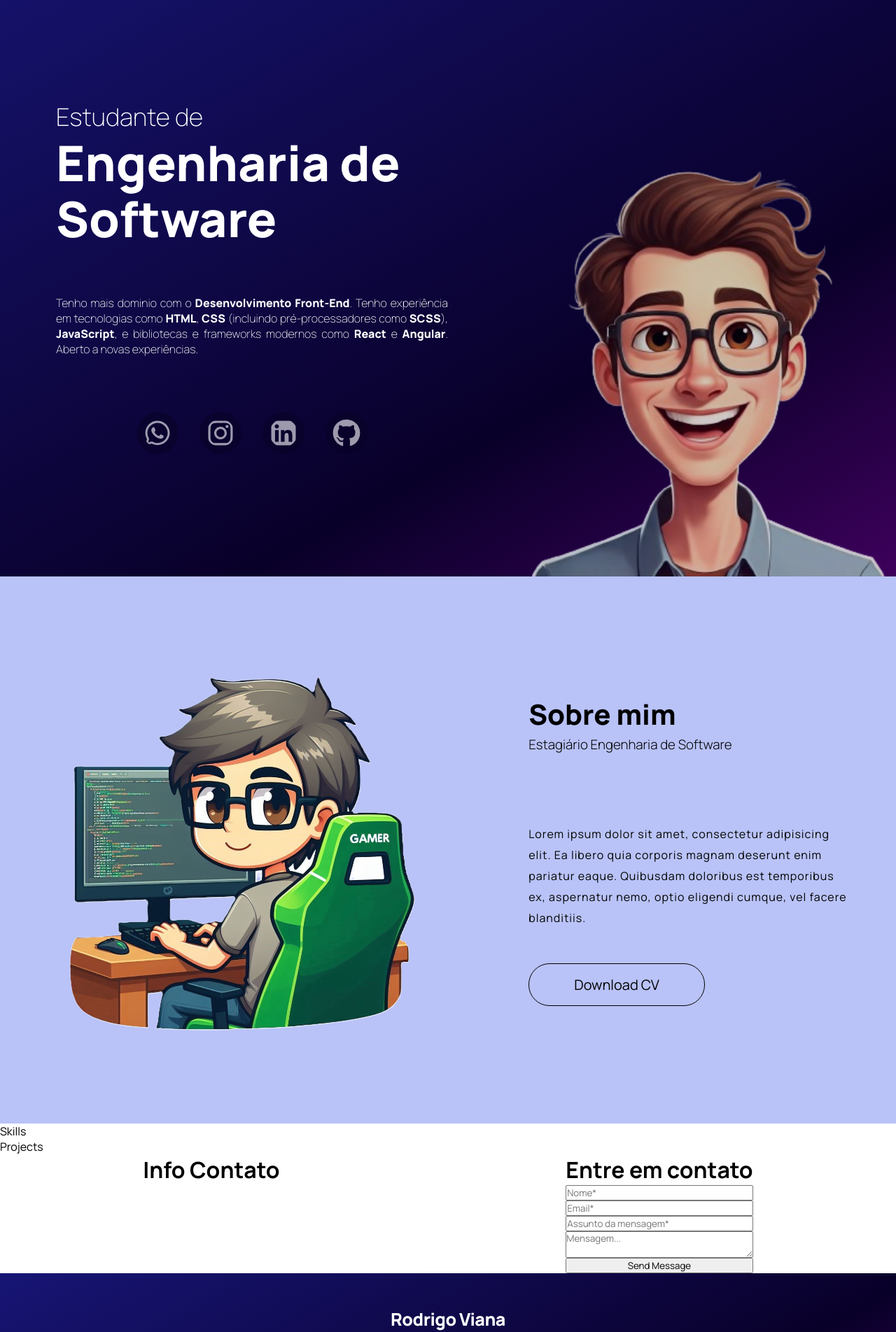
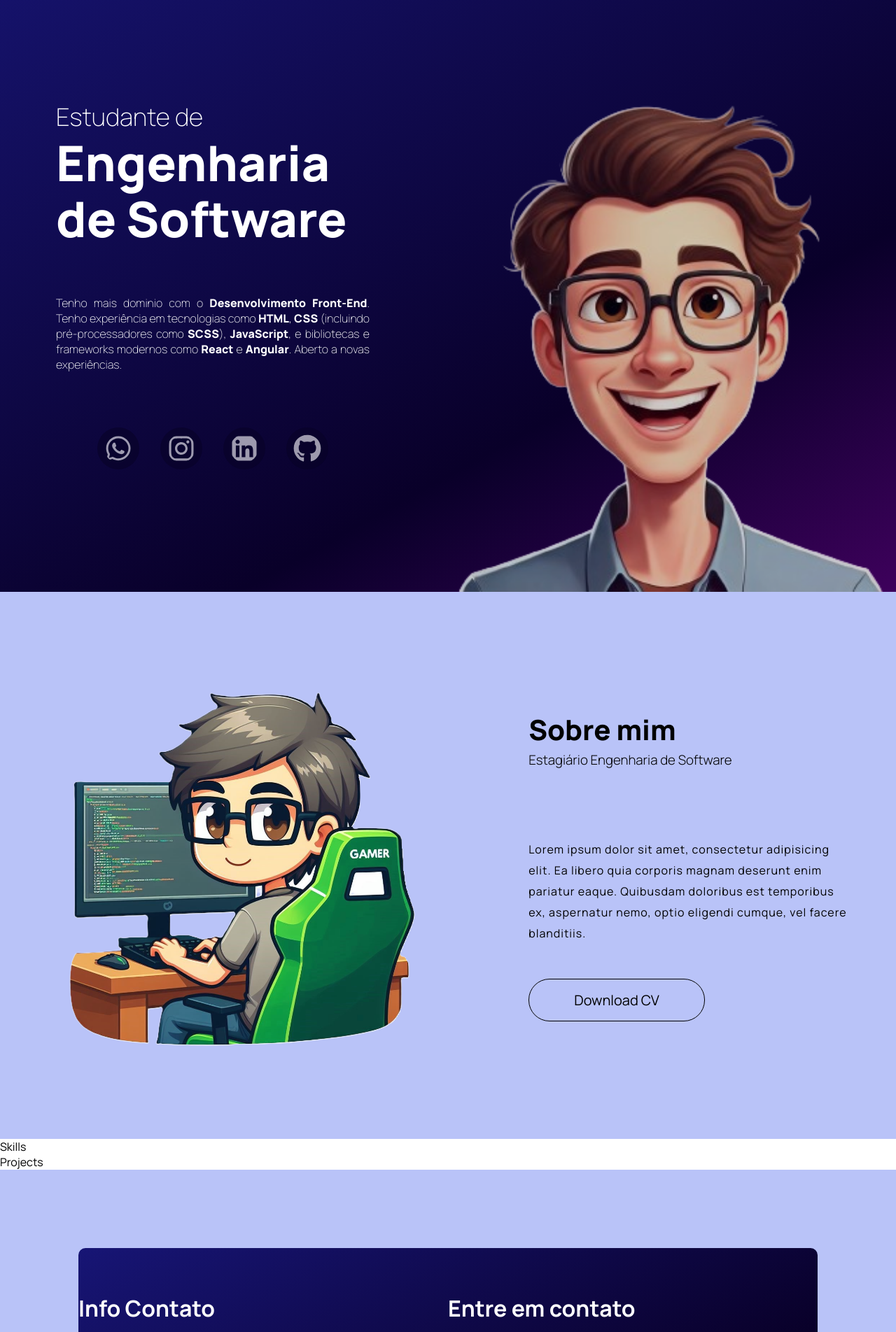
Before and after one commit to RodrigoResendeViana/Portifolio, a React (Create React App) app: page / in a window 1280 px wide. Shown: the part 180-2084 px from the top of the page at 70% size. Built offline with nearby package versions, Linux system fonts and the light colour scheme.

Commit message:
Comecando a parte de contato

```diff
--- a/src/container/Contact/Contact.css
+++ b/src/container/Contact/Contact.css
@@ -1,9 +1,29 @@
+.portiflio__contact-fundo {
+  background: #b9c3f8;
+  padding: 7rem;
+}
+
 .portifolio__contact {
   display: flex;
-  justify-content: space-around;
+  color: white;
+  border-radius: 10px;
+  padding: 4rem 0;
+}
+
+.portifolio__contact-info {
+  flex: 1;
 }
 
 .portifolio__contact-form {
+  flex: 1;
   display: flex;
   flex-direction: column;
+}
+.portifolio__contact-form input, .portifolio__contact-form textarea {
+  background: transparent;
+  border: none;
+  border-bottom: 1px solid white;
+  color: white;
+  margin: 1rem 0;
+  padding: 0 0.5rem;
 }/*# sourceMappingURL=Contact.css.map */
--- a/src/container/Contact/Contact.jsx
+++ b/src/container/Contact/Contact.jsx
@@ -43,7 +43,8 @@ const Contact = () => {
 
 
   return (
-    <div className='portifolio__contact' id='contact'>
+    <div className="portiflio__contact-fundo">
+      <div className='portifolio__contact linear__bg' id='contact'>
         <div className="portifolio__contact-info">
           <h1>Info Contato</h1>
         </div>
@@ -85,6 +86,7 @@ const Contact = () => {
         </div>
         }
       </div>
+    </div>
   )
 }
 
--- a/src/container/Contact/Contact.scss
+++ b/src/container/Contact/Contact.scss
@@ -1,9 +1,30 @@
+.portiflio__contact-fundo{
+    background: #b9c3f8;
+    padding: 7rem;
+}
+
 .portifolio__contact{
     display: flex;
-    justify-content: space-around;
+    color: white;
+    border-radius: 10px;
+    padding: 4rem 0
+}
+.portifolio__contact-info{
+    flex: 1;
 }
 
 .portifolio__contact-form{
+    flex: 1;
     display: flex;
     flex-direction: column;
+
+    input, textarea{
+        background: transparent;
+        border: none;
+        border-bottom: 1px solid white;
+        color: white;
+        margin: 1rem 0;
+        padding: 0 0.5rem;
+    }
+
 }
--- a/src/container/Header/Header.css
+++ b/src/container/Header/Header.css
@@ -6,17 +6,22 @@
   font-family: var(--font-family);
   margin-top: 4rem;
 }
-.portifolio__header img {
-  flex: 1;
+.portifolio__header .portifolio__header-imagem {
+  display: flex;
+  flex-direction: column;
+  align-items: center;
+  flex: 3;
+}
+.portifolio__header .portifolio__header-imagem img {
   opacity: 0.8;
   -o-object-fit: contain;
      object-fit: contain;
-  width: 90%;
+  width: 100%;
   max-width: 1000px;
 }
 
 .portifolio__header-content {
-  flex: 1;
+  flex: 2;
   color: white;
   flex-direction: column;
   padding: 10rem 5rem;
--- a/src/container/Header/Header.jsx
+++ b/src/container/Header/Header.jsx
@@ -19,7 +19,9 @@ const Header = () => {
           <FaGithub className='portifolio__header-icon'/>
         </div>
       </div>
-      <img src={foto} alt="" />
+      <div className="portifolio__header-imagem">
+        <img src={foto} alt="" />
+      </div>
     </div>
   )
 }
--- a/src/container/Header/Header.scss
+++ b/src/container/Header/Header.scss
@@ -6,17 +6,23 @@
     font-family: var(--font-family);
     margin-top: 4rem;
 
-    img{
-        flex: 1;
-        opacity: 0.8;
-        object-fit: contain;
-        width: 90%;
-        max-width: 1000px;
+    .portifolio__header-imagem{
+        display: flex;
+        flex-direction: column;
+        align-items: center;
+        flex:3;
+        img{
+            opacity: 0.8;
+            object-fit: contain;
+            width: 100%;
+            max-width: 1000px;
+        }
+
     }
 }
 
 .portifolio__header-content{
-    flex: 1;
+    flex: 2;
     color: white;
     flex-direction: column;
     padding: 10rem 5rem;
```
Also changed, not shown: 2 other files (tests, documents, lock files or other folders). Lines whose indentation alone changed are shown as unchanged.
